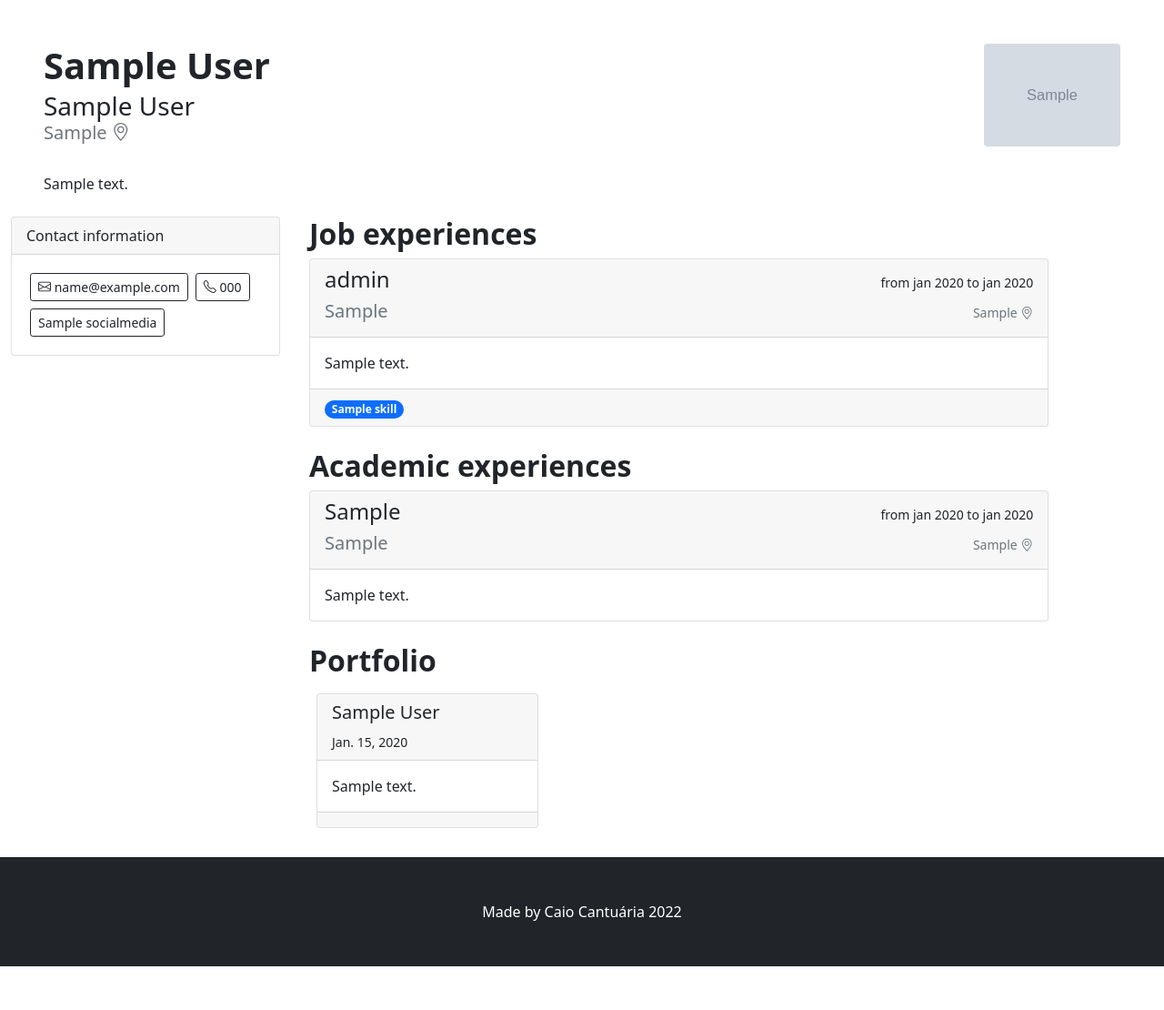
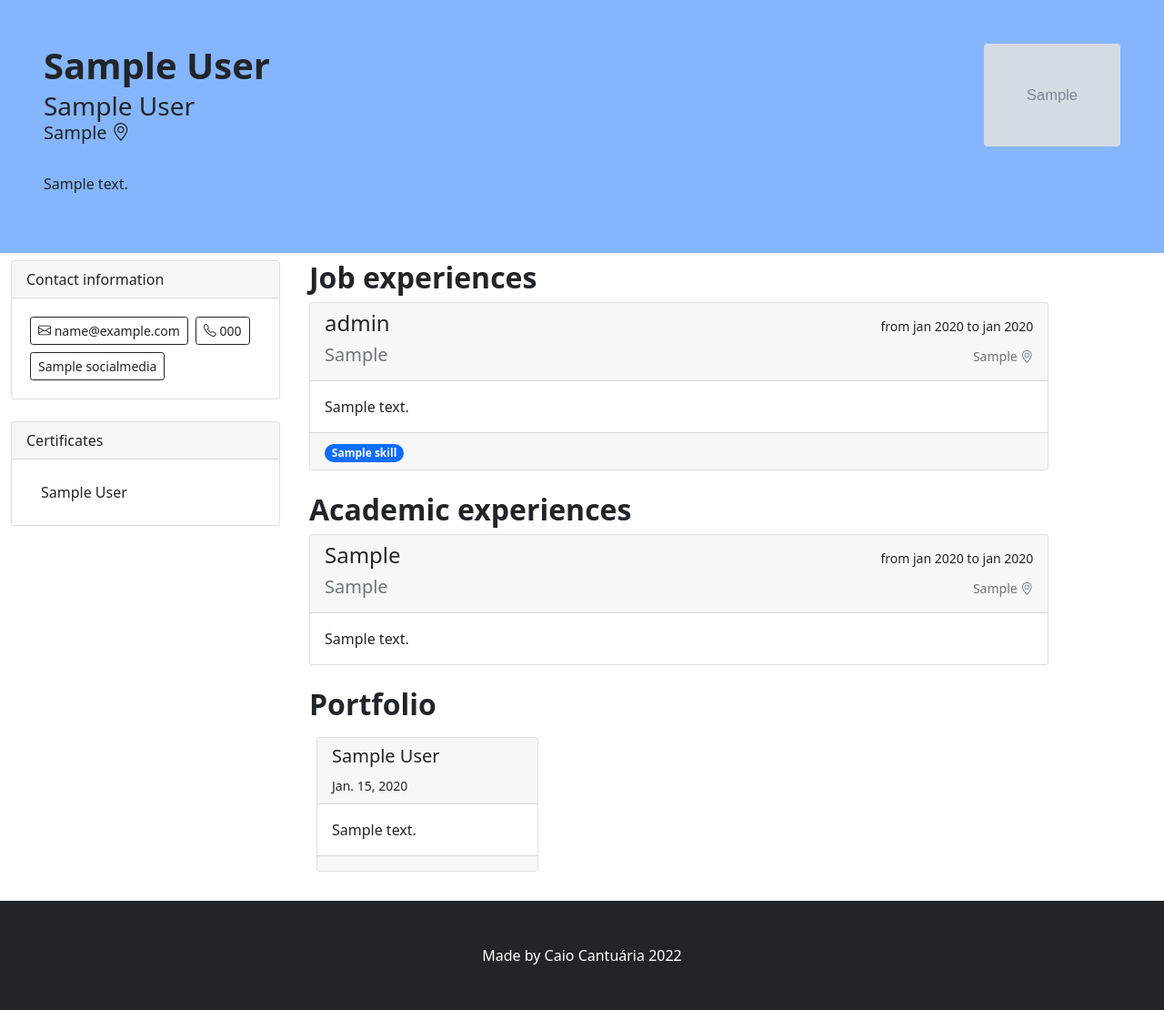
Before and after one commit to cantuariac/web-resume-project, a Django app: a page that uses templates/resume.html in a window 1280 px wide. Shown: the whole page at 91% size. Before the commit the page ends 1062 px from the top, so only its background shows below. Run offline with Django 3.2, Linux system fonts and the light colour scheme; tables that the repository leaves empty hold one stand-in row (values such as "Sample post"); grey boxes marked "Sample" are stand-in pictures; some libraries are stand-ins or nearby versions.

Commit message:
added certificates to resume page

```diff
--- a/resume/views.py
+++ b/resume/views.py
@@ -21,7 +21,7 @@ class ResumeView(TemplateView):
         context = super().get_context_data(**kwargs)
 
         if username:
-            profile = UserProfile.objects.get(username=username)
+            profile: UserProfile = UserProfile.objects.get(username=username)
             # print(profile)
             context['profile'] = profile
 
--- a/templates/resume.html
+++ b/templates/resume.html
@@ -17,23 +17,29 @@
         }
 
 
+
+
+
+
+
+
     </style>
 
     <title>{{ profile.display_name }}'s web resume</title>
 </head>
 
-<body id="page-top">
+<body id="page-top" class="bg-primary bg-opacity-50">
 <!-- Page content-->
 <div class="jumbotron m-5 mb-0">
     <!-- Post header-->
-    <header class="d-flex justify-content-between">
+    <header class="d-flex justify-content-between mb-5">
         <!-- Post title-->
         <div>
             <h1 class="fw-bolder mb-1">{{ profile.display_name }}</h1>
             {% if profile.title %}
             <h3 class="mb-1">{{ profile.title }}</h3>
             {% endif %}
-            <div class="card-subtitle text-muted">
+            <div class="card-subtitle">
                 <!-- -->
                 {% if profile.location %}
                 <h5>
@@ -48,13 +54,13 @@
 
         <!-- Profile picture -->
         {% if profile.picture and not nopic%}
-        <figure class="mb-0">
+        <figure class="ms-5">
             <img class="rounded" style="width: 150px" src="{{profile.picture.url}}"/>
         </figure>
         {% endif %}
     </header>
 </div>
-<div class="container-fluid">
+<div class="container-fluid bg-white">
     <div class="row flex-wrap-reverse">
         <!-- Side widgets-->
         <div class="col-lg-3 mt-2">
@@ -95,8 +101,8 @@
             </div>
 
             <!-- Skills-->
-            <!--
-            {% if profile.get_skills.any %}
+            {% comment %}
+            {% if profile.get_skills.all %}
             <div class="card mb-4">
                 <div class="card-header">{% get_verbose_name_plural profile.skill_set.first %}</div>
                 <div class="card-body">
@@ -109,26 +115,29 @@
                     </div>
                 </div>
             </div>
-                {% endif %}
-                -->
+            {% endif %]
+            {% endcomment %}
 
             <!-- Certificates-->
-            <!--
-            {% if profile.certificate_set.any %}
+            {% if profile.certificate_set.all %}
             <div class="card mb-4">
                 <div class="card-header">{% get_verbose_name_plural profile.certificate_set.first %}</div>
                 <div class="card-body">
-                        <div>
-                            {% for certificate in profile.certificate_set %}
+                    <ul class="list-group list-group-flush">
+                        {% for certificate in profile.certificate_set.all %}
 
-                            <div class="badge rounded-pill bg-primary">{{certificate}}</div>
+                        <a href="{% if certificate.link %}{{ certificate.link }}
+                                 {% elif certificate.file %}{{certificate.file.url}}
+                                 {% endif %}"
+                           target="_blank"
+                           class="list-group-item list-group-item-action">{{certificate}}</a>
 
                         {% endfor %}
-                        </div>
+                    </ul>
+
                 </div>
             </div>
             {% endif %}
-            -->
 
         </div>
 
--- a/user_profile/models.py
+++ b/user_profile/models.py
@@ -1,3 +1,5 @@
+from uuid import uuid4
+
 from django.db import models
 from django.utils.translation import ugettext as _
 from django.urls import reverse
@@ -12,6 +14,11 @@ phone_regex = RegexValidator(regex=r'^\+?1?\d{9,15}$',
                              message="Phone number must be entered in the format: '+999999999'.")
 
 
+def profile_picture_file_path(user, filename: str):
+    ext = filename.split('.')[-1]
+    return f'profile_pictures/{uuid4()}.{ext}'
+
+
 class UserProfile(AbstractUser):
     display_name = models.CharField(_("Display name"), max_length=100)
     title = models.CharField(_("Title"), max_length=100, blank=True)
@@ -24,7 +31,7 @@ class UserProfile(AbstractUser):
     birthday = models.DateField(_("Birthday"), blank=True, null=True)
 
     picture = models.ImageField(_("Profile picture"),
-                                upload_to="profile_pictures/",
+                                upload_to=profile_picture_file_path,
                                 blank=True)
 
     summary = models.TextField(_("Summary"), blank=True)
@@ -182,6 +189,11 @@ class UserSkill(models.Model):
         return reverse("userskills", kwargs={"pk": self.pk})
 
 
+def certificate_file_path(certificate, filename: str):
+    ext = filename.split('.')[-1]
+    return f'certificates/{certificate.user.username}/{uuid4()}.{ext}'
+
+
 class Certificate(models.Model):
     user = models.ForeignKey(UserProfile,
                              verbose_name=_("User profile"),
@@ -195,12 +207,12 @@ class Certificate(models.Model):
                               null=True)
     link = models.URLField(_("Certificate link"), max_length=200, blank=True)
     file = models.FileField(_("Certificate file"),
-                            upload_to="storage/portfolio",
+                            upload_to=certificate_file_path,
                             blank=True)
 
     class Meta:
-        verbose_name = _("certificate")
-        verbose_name_plural = _("certificates")
+        verbose_name = _("Certificate")
+        verbose_name_plural = _("Certificates")
 
     def __str__(self):
         return self.name
```
Lines whose indentation alone changed are shown as unchanged.
